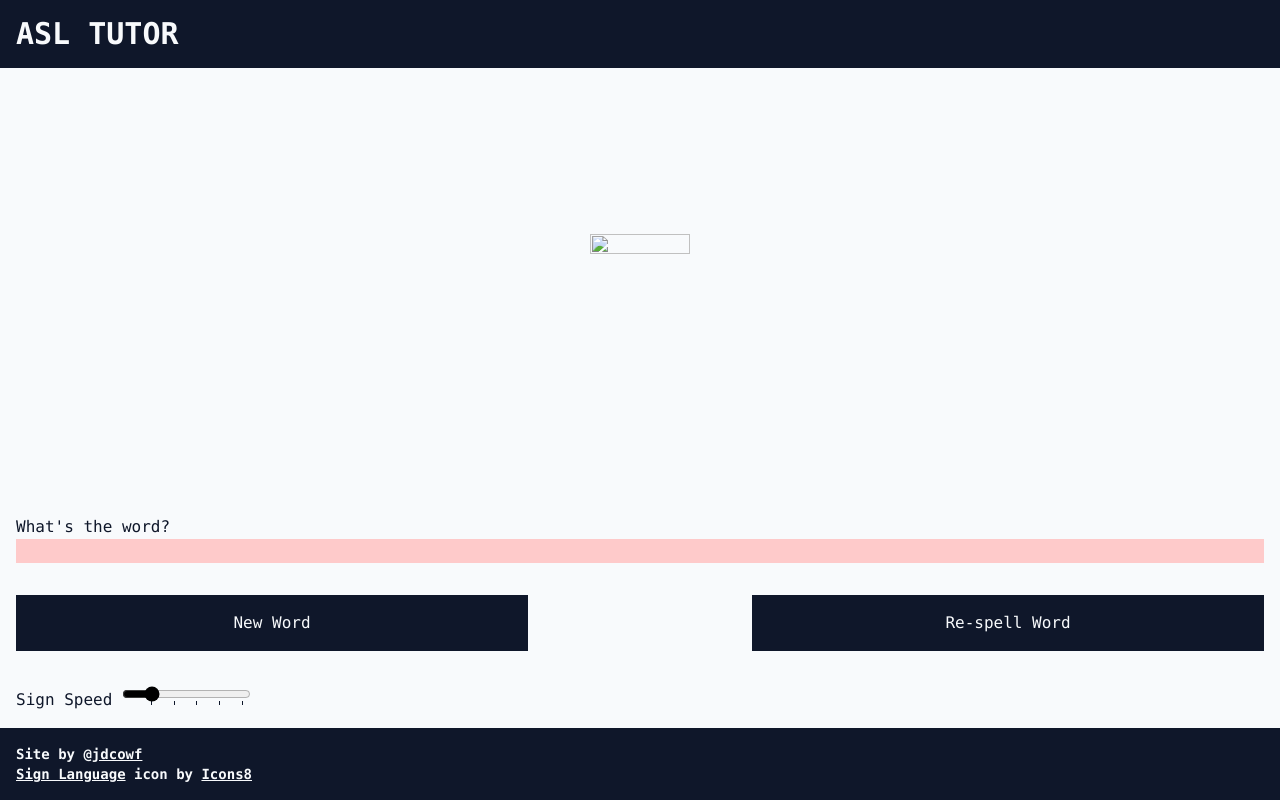
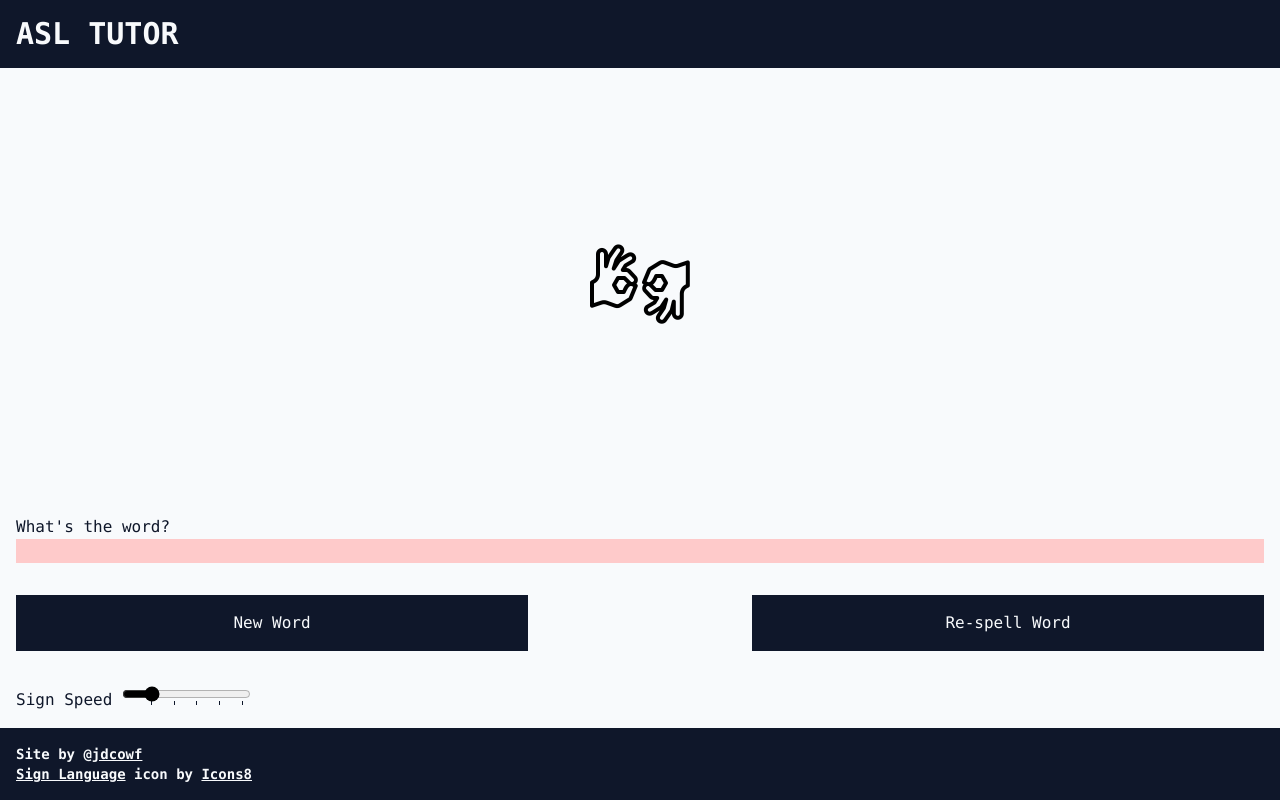
Before and after one commit to jdcowf/asl-tutor, a plain HTML site: page site/index.html in a window 1280 px wide. Drawn offline with nearby package versions, Linux system fonts and the light colour scheme; the site is published under a folder, as on GitHub Pages, so addresses that start at the root find nothing.

Commit message:
fix broken image

```diff
--- a/site/index.html
+++ b/site/index.html
@@ -27,7 +27,7 @@ input:invalid {
       <section class="flex flex-auto grow flex-col text-slate-900 bg-slate-50">
 
     <div class="flex flex-auto grow items-center justify-center w-100 h-100">
-    <img src="/static/images/asl-100.png" width=100 height=100 id="wordDisplay"></img>
+    <img src="static/images/asl-100.png" width=100 height=100 id="wordDisplay"></img>
     </div>
 
     <div class="flex flex-col justify-center m-4">
```
